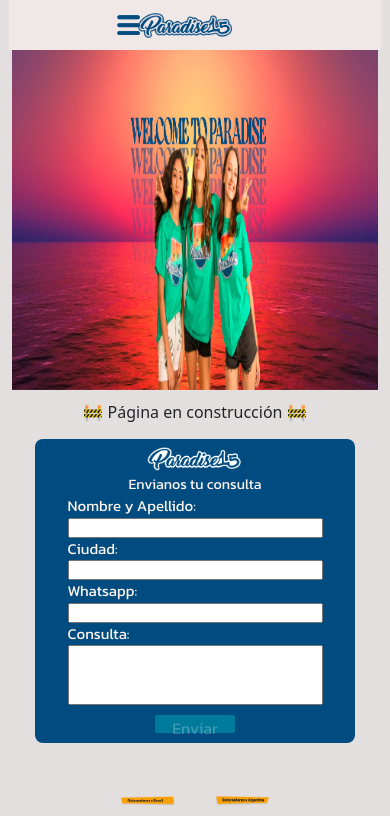
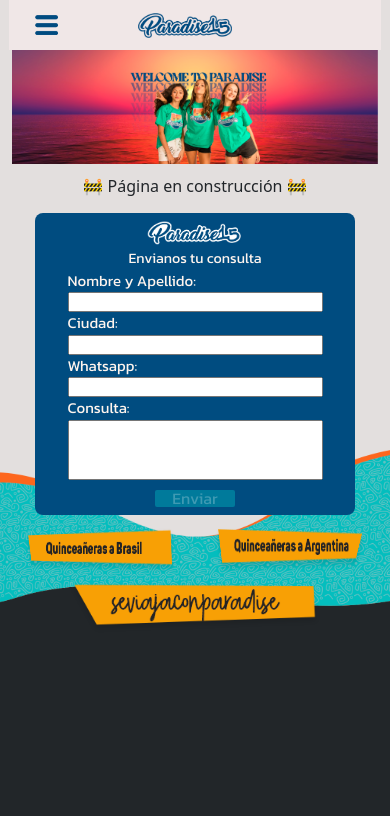
Before and after one commit to MarcosRios2000/Paradise15, a React (Create React App) app in the folder client/: page / in a window 390 px wide. Shown: the top 816 px of the page. Built offline with nearby package versions, Linux system fonts and the light colour scheme; a web font is replaced by a local one.

Commit message:
last version of development

```diff
--- a/client/src/Components/carousel/carousel.css
+++ b/client/src/Components/carousel/carousel.css
@@ -1,13 +1,15 @@
 .carousel {
     display: flex;
     justify-content: center;
-    width:101.6%;
+    width:100%;
 }
 
 @media (max-width: 360px) {
     .carousel {
+        display: flex;
+        justify-content: center;
         width: 100%;
-        height: 220px;
+        overflow: hidden;
     }
 }
 
@@ -19,7 +21,6 @@
 
 @media (max-height: 600px){
     .carousel {
-        height: 200px;
-        width: 80%;
+        width: 100%;
     }
 }
--- a/client/src/Components/carousel/carousel.jsx
+++ b/client/src/Components/carousel/carousel.jsx
@@ -10,17 +10,15 @@ import './carousel.css';
 export function Carousel(){
 
 
-
-
     return(
         <div className='carousel'>
             <div id="carouselExampleInterval" className="carousel slide" data-bs-ride="carousel">
   <div className="carousel-inner">
     <div className="carousel-item active" data-bs-interval="3000">
-      <img src={Img2} className="d-block w-100" alt='img not found' height='340vh' width='100%' minWidth='60%' maxWidth='100%'/>
+      <img src={Img2} className="d-block w-100" alt='img not found'/>
     </div>
     <div className="carousel-item" data-bs-interval="3000">
-      <img src={Img3} className="d-block w-100" alt='img not found' height='340vh' width='100%' minWidth='60%' maxWidth='100%'/>
+      <img src={Img3} className="d-block w-100" alt='img not found'/>
     </div>
     {/* <div className="carousel-item" data-bs-interval="3000">
       <img src={Img3} className="d-block w-100" alt='img not found' height='300vh' width='100%' minWidth='60%' maxWidth='100%' />
--- a/client/src/Components/form/Form.css
+++ b/client/src/Components/form/Form.css
@@ -71,8 +71,9 @@
   flex-direction: column;
 }
 
-@media (min-width: 360px){
+@media (max-width: 360px){
   .container {
+    height: 1000px;
     max-width: 100%;
   }
 }
@@ -88,12 +89,16 @@
 
 @media (max-width: 360px){
   .together-waves {
-    background-position: 0% 120%;
+    /* height: 200%; */
+    min-height: 1350px;
+    background-image: url('../../assets/images/wavesResponsive.png');
+    /* background-position: 0% 1000%; */
   }
 }
 
 @media (max-width: 620px){
   .together-waves {
+    background-image: url('../../assets/images/wavesResponsive.png');
     background-position: 0% 100%;
   }
 }
@@ -130,9 +135,17 @@ min-width: 70px;
 border-radius: 2px;
 cursor: pointer;
 font-family: 'Kanit', sans-serif;
-max-height: 18px;
+max-height: 20px;
 margin-bottom: 3px;
+text-align: center;
+line-height: 15px;
+margin-bottom: 8px;
 }
+
+/* .button text {
+  margin-top: -25px;
+} */
+
 .buttonDanger{
   background-color: #00c0c363;
   border: none;
@@ -142,17 +155,26 @@ margin-bottom: 3px;
   border-radius: 2px;
   cursor: auto;
   font-family: 'Kanit', sans-serif;
-  max-height: 18px;
-  margin-bottom: 10px;
+  max-height: 20px;
+  margin-bottom: 8px;
+  text-align: center;
+  line-height: 15px;
+}
 
-}
+
 
 .btns{
   display:flex;
   justify-content: center;
   max-width: 15%;
   align-items: center;
-  margin-top: 13%;
+  margin-top: 5%;
+}
+
+@media (max-width: 360px){
+  .btns {
+    margin-top: 35%;
+  }
 }
 
 .btns img{
@@ -165,6 +187,28 @@ margin-bottom: 3px;
   margin-right: 20px;
 }
 
+@media (max-width: 360px){
+  .btns img {
+    min-height: 30px;
+    min-width: 120px;
+  }
+}
+
+@media (max-width: 320px){
+  .btns img {
+    height: 20px;
+    width: 90px;
+  }
+}
+
+@media (max-width: 620px){
+  .btns img {
+    margin-top: -5px;
+    min-height: 45px;
+    min-width: 150px;
+  }
+}
+
 .iconLeft{
   display: flex;
 }
@@ -174,14 +218,56 @@ margin-bottom: 3px;
 }
 
 .iconMedium{
+  display: flex
+}
+
+.btnMedium{
+
+}
+
+.btnMedium img {
   margin-top: 10px;
+  min-height: 2%;
   min-width: 2%;
-  min-height: 2%;
+}
+
+@media (max-width: 360px){
+  .btnMedium img{
+    margin-top: 10px;
+    height: 35px;
+    min-width: 120px;
+  }
+}
+
+@media (max-width: 620px){
+  .btnMedium img{
+    height: 50px;
+    min-width: 140px;
+  }
 }
 
 .logoFooter{
     margin-top: -50px;
     height: 50px;
+}
+
+.divLogoFooter {
+    display: flex;
+    justify-content: center;
+    align-items: flex-end;
+}
+
+@media (max-width: 360px){
+  .logoFooter {
+    margin-top: -290px;
+    height: 50px;
+  }
+}
+
+@media (max-width: 620px){
+  .logoFooter {
+    margin-top: -400px;
+  }
 }
 
 .divLogoFooter{
@@ -191,7 +277,7 @@ margin-bottom: 3px;
   padding-bottom: 50px;
 }
 
-@media (min-width:360px){
+@media (max-width:360px){
   .iconLeft {
     margin-top: 0px;
     margin-right:180px;
--- a/client/src/Components/form/Form.jsx
+++ b/client/src/Components/form/Form.jsx
@@ -15,7 +15,7 @@ const initialState = {
     inquery: "",
 };
 
-
+const { HEROKU_BACKEND } = process.env;
 
 export default function Form() {
     const [error, setError] = useState(initialState);
@@ -55,7 +55,7 @@ export default function Form() {
             city: input.city, whatsapp: input.whatsapp,
             inquery: input.inquery
         }
-        axios.post(`https://paradise15.herokuapp.com/sendMail/query`, form)
+        axios.post(`${HEROKU_BACKEND}/sendMail/query`, form)
             .then(response => {
                 console.log(response)
             })
@@ -173,16 +173,13 @@ export default function Form() {
                     </button>
                 </form>
             </div>
-                {/* <div className='ondaNaranja'>
-
-                </div> */}
-                {/*<img className='ondaNaranja' src={OndaNaranja} alt='img not found'/>
-                        <img className='ondaVerde' src={OndaVerde} alt='img not found'/>*/}
             <div className='btns'>
                 <img className='iconLeft' src={BotonIzquierda} alt='img not found'/>
                 <img className='iconRight' src={BotonDerecha} alt='img not found'/>
             </div>
+            <div className='btnMedium'>
                 <img className='iconMedium' src={BotonCentral} alt='img not found'/>
+            </div>
             </div>
             <div className='divLogoFooter'>
                 <img className='logoFooter' src="/images/LogoParadise.png" alt="img not found" />
--- a/client/src/Components/navBar/navBar.css
+++ b/client/src/Components/navBar/navBar.css
@@ -29,9 +29,24 @@
     color: #004c80;
 }
 
+@media (max-width: 600px){
+    .menu-icon{
+        margin-left: -1%;
+    }
+}
+
+
+
 .logo-container{
     display: flex;
     justify-content: center;
     margin: auto;
     height: 25px;
 }
+
+@media (max-width: 360px){
+    .logo-container{
+        display: flex;
+        justify-content: center;
+    }
+}
```
Also changed, not shown: client/src/assets/images/wavesResponsive.png (added).
